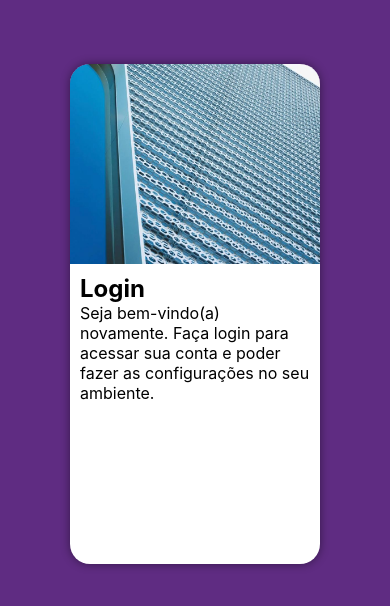
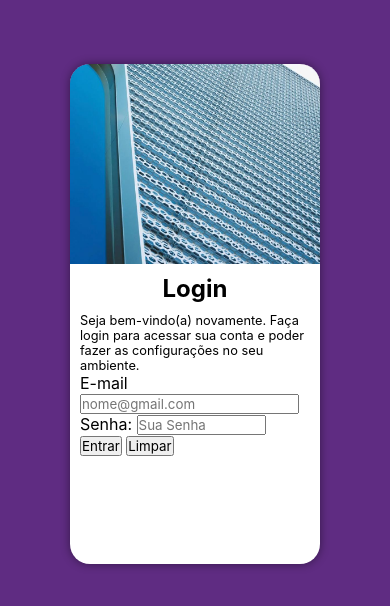
Before and after one commit to natanaellevy/projeto-login, a plain HTML site: page index.html in a window 390 px wide. Shown: the part 108-714 px from the top of the page. Drawn offline with Linux system fonts and the light colour scheme.

```diff
--- a/estilos/style.css
+++ b/estilos/style.css
@@ -50,3 +50,12 @@ section#login > div#formulario {
     display: block;
     padding: 10px;
 }
+
+section#login > div#formulario > h1 {
+    text-align: center;
+    padding-bottom: 10px;
+}
+
+section#login > div#formulario > p {
+    font-size: 0.8em;
+}
--- a/index.html
+++ b/index.html
@@ -7,6 +7,7 @@
     <link href="https://fonts.googleapis.com/css2?family=Open+Sans&display=swap" rel="stylesheet">
     <link rel="shortcut icon" href="favicon.ico" type="image/x-icon">
     <link rel="stylesheet" href="estilos/style.css">
+    <link rel="stylesheet" href="estilos/media-query.css">
 </head>
 <body>
     <main>
@@ -15,10 +16,20 @@
             </div>
             <div id="formulario">
                 <h1>Login</h1>
-                <p>Seja bem-vindo(a) novamente. Faça login para acessar sua conta e poder fazer as configurações no seu ambiente.</p>
-                <form action="login.php" method="post">
-
-
+                <p>Seja bem-vindo(a) novamente. Faça login para acessar sua conta e poder fazer as configurações no seu <br> ambiente.</p>
+                <form action="login.php" method="post" autocomplete="on">
+                    <p>
+                        <label for="iemail">E-mail</label>
+                        <input type="email" name="email" id="iemail" autocomplete="email" required placeholder="nome@gmail.com">
+                    </p>
+                    <p>
+                        <label for="isen">Senha: </label>
+                        <input type="password" name="senha" id="isen" required minlength="8" maxlength="20" size="10" placeholder="Sua Senha" autocomplete="current-password">
+                    </p>
+                    <p>
+                        <input type="submit" value="Entrar">
+                        <input type="reset" value="Limpar">
+                    </p>
                 </form>
             </div>
         </section>
```
Also changed, not shown: estilos/media-query.css (added).
